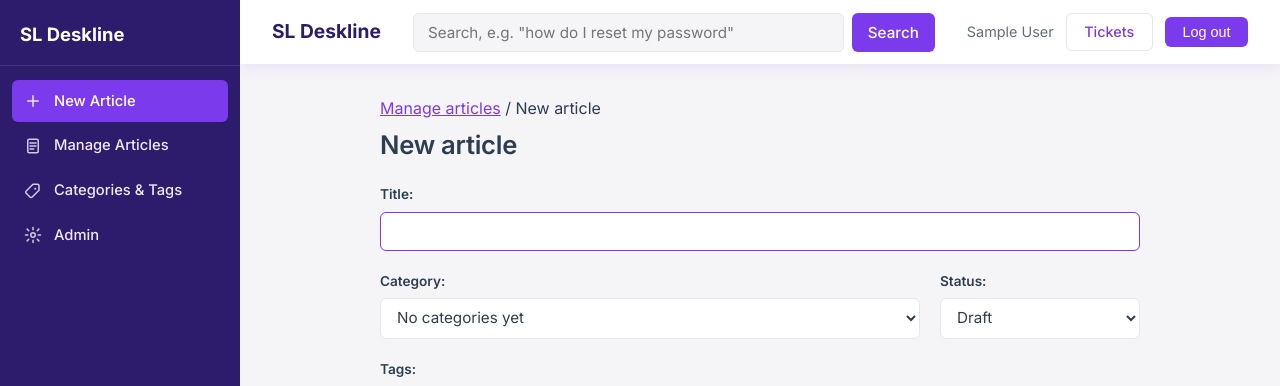
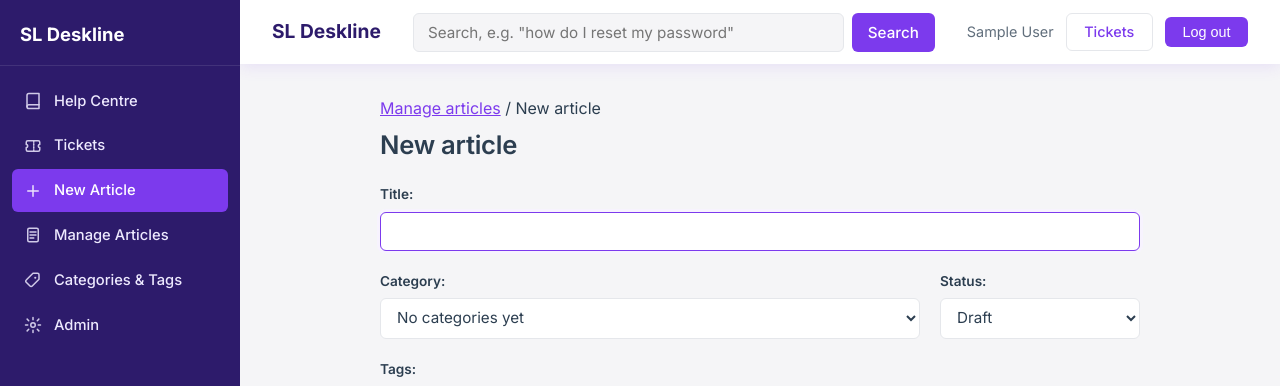
Before and after one commit to SLSoftware-UK/sl-deskline, a Django app: page /articles/new/ in a window 1280 px wide. Shown: the top 386 px of the page. Run offline with Django 5.2, Linux system fonts and the light colour scheme; the visitor is signed in with stand-in values (Sample User, id 1); data comes from the database, SQL or seed files in the repository; data that the repository does not hold is empty; parts of the project's set-up code (start-up, migrations or seed data) failed here and were passed over; some libraries are stand-ins or nearby versions.

Commit message:
Cross-link Help and Tickets from either host
The superuser sidebar had no Tickets link, and on a separate ticket host
nothing led back to the KB: the brand and search both pointed at `/`,
which TicketHostRootRedirectMiddleware bounces to /tickets/ (so a search
typed there silently dropped its query).

- New help_url context processor: HELP_URL (absolute on SITE_URL on a
  ticket host, `/` otherwise).
- Sidebar gains Help Centre and Tickets links.
- Brand and search form use HELP_URL.
- Header button shows Tickets on KB pages, Help on ticket pages.

Co-Authored-By: Claude Opus 5.5 (1M context) <noreply@anthropic.com>

```diff
--- a/backend/kb/context_processors.py
+++ b/backend/kb/context_processors.py
@@ -37,3 +37,21 @@ def tickets_url(request):
     if is_ticket_host(request):
         return {'TICKETS_URL': '/tickets/'}
     return {'TICKETS_URL': settings.TICKET_SITE_URL.rstrip('/') + '/tickets/'}
+
+
+def help_url(request):
+    """The way back from tickets to the help centre — tickets_url's twin.
+
+    The brand link, the search form and the header/sidebar "Help" links
+    all used to be `{% url 'kb:article-list' %}`, i.e. a bare `/`. On a
+    ticket host that path is exactly the one TicketHostRootRedirect-
+    Middleware bounces straight back to /tickets/, so a reader on a
+    separate ticket host had no route to the KB at all (and a search
+    typed there silently landed on the ticket list, query dropped). On
+    a ticket host the link therefore has to be absolute, built on
+    settings.SITE_URL — the help host's canonical origin. Otherwise
+    (including every single-host deployment) a relative `/` is correct.
+    """
+    if is_ticket_host(request):
+        return {'HELP_URL': settings.SITE_URL.rstrip('/') + '/'}
+    return {'HELP_URL': '/'}
--- a/backend/kb/templates/kb/base.html
+++ b/backend/kb/templates/kb/base.html
@@ -39,10 +39,20 @@
   {% endcomment %}
   <div id="sideNavOverlay" class="side-nav-overlay"></div>
   <aside id="sideNav" class="side-nav" aria-label="{{ site_settings.site_name }} authoring menu">
-    <a class="side-nav-brand" href="{% url 'kb:article-list' %}">{{ site_settings.site_name }}</a>
+    <a class="side-nav-brand" href="{{ HELP_URL }}">{{ site_settings.site_name }}</a>
 
     {% with nav=request.resolver_match.url_name %}
     <nav class="side-nav-section">
+      {# HELP_URL / TICKETS_URL rather than {% url %} — each may have to #}
+      {# cross to the other hostname (kb/context_processors.py). #}
+      <a class="side-nav-link{% if nav == 'article-list' %} active{% endif %}" href="{{ HELP_URL }}">
+        <svg viewBox="0 0 24 24" fill="none" stroke="currentColor" stroke-width="2" stroke-linecap="round" stroke-linejoin="round"><path d="M4 19.5A2.5 2.5 0 016.5 17H20"/><path d="M6.5 2H20v20H6.5A2.5 2.5 0 014 19.5v-15A2.5 2.5 0 016.5 2z"/></svg>
+        Help Centre
+      </a>
+      <a class="side-nav-link{% if request.resolver_match.app_name == 'tickets' %} active{% endif %}" href="{{ TICKETS_URL }}">
+        <svg viewBox="0 0 24 24" fill="none" stroke="currentColor" stroke-width="2" stroke-linecap="round" stroke-linejoin="round"><path d="M3 7a2 2 0 012-2h14a2 2 0 012 2v3a2 2 0 000 4v3a2 2 0 01-2 2H5a2 2 0 01-2-2v-3a2 2 0 000-4z"/><line x1="13" y1="5" x2="13" y2="19" stroke-dasharray="2 2"/></svg>
+        Tickets
+      </a>
       <a class="side-nav-link{% if nav == 'article-create' %} active{% endif %}" href="{% url 'kb:article-create' %}">
         <svg viewBox="0 0 24 24" fill="none" stroke="currentColor" stroke-width="2" stroke-linecap="round" stroke-linejoin="round"><line x1="12" y1="5" x2="12" y2="19"/><line x1="5" y1="12" x2="19" y2="12"/></svg>
         New Article
@@ -87,8 +97,8 @@
         <span class="sidebar-toggle-bars" aria-hidden="true"></span>
       </button>
     {% endif %}
-    <a class="brand" href="{% url 'kb:article-list' %}">{% if site_settings.logo %}<img src="{{ site_settings.logo.url }}" alt="{{ site_settings.site_name }}" class="brand-logo">{% else %}{{ site_settings.site_name }}{% endif %}</a>
-    <form class="search-form" action="{% url 'kb:article-list' %}" method="get">
+    <a class="brand" href="{{ HELP_URL }}">{% if site_settings.logo %}<img src="{{ site_settings.logo.url }}" alt="{{ site_settings.site_name }}" class="brand-logo">{% else %}{{ site_settings.site_name }}{% endif %}</a>
+    <form class="search-form" action="{{ HELP_URL }}" method="get">
       <input type="search" name="q" placeholder="Search, e.g. &quot;how do I reset my password&quot;" value="{{ query|default:'' }}">
       <button type="submit">Search</button>
     </form>
@@ -138,8 +148,11 @@
       {# TICKETS_URL, not {% url 'tickets:list' %} — reverse() only ever #}
       {# yields a path, so it cannot cross from a help host to a separate #}
       {# ticket host. #}
-      {# See kb/context_processors.py::tickets_url. #}
-      <a class="btn-nav btn-nav-secondary" href="{{ TICKETS_URL }}">Tickets</a>
+      {# See kb/context_processors.py::tickets_url. On ticket pages the #}
+      {# button flips to Help instead — the desk's own tabs are already #}
+      {# on screen, and HELP_URL is absolute on a ticket host, whose `/` #}
+      {# would bounce back to /tickets/ (context_processors.help_url). #}
+      {% if request.resolver_match.app_name == 'tickets' %}<a class="btn-nav btn-nav-secondary" href="{{ HELP_URL }}">Help</a>{% else %}<a class="btn-nav btn-nav-secondary" href="{{ TICKETS_URL }}">Tickets</a>{% endif %}
       <form class="nav-auth-logout-form" method="post" action="{% url 'accounts:logout' %}">
         {% csrf_token %}
         <button type="submit" class="btn-nav">Log out</button>
@@ -148,7 +161,7 @@
     {% else %}
     <div class="nav-auth">
       <span class="nav-username">{{ request.user.get_full_name|default:request.user.username }}</span>
-      <a class="btn-nav btn-nav-secondary" href="{{ TICKETS_URL }}">Tickets</a>
+      {% if request.resolver_match.app_name == 'tickets' %}<a class="btn-nav btn-nav-secondary" href="{{ HELP_URL }}">Help</a>{% else %}<a class="btn-nav btn-nav-secondary" href="{{ TICKETS_URL }}">Tickets</a>{% endif %}
       <form class="nav-auth-logout-form" method="post" action="{% url 'accounts:logout' %}">
         {% csrf_token %}
         <button type="submit" class="btn-nav">Log out</button>
--- a/backend/support_core/settings.py
+++ b/backend/support_core/settings.py
@@ -220,8 +220,12 @@ TEMPLATES = [
                 #   tickets_url: the header's "Tickets" link, which must
                 #                cross to the ticket host when the page
                 #                is being served on the help host.
+                #   help_url:    its twin — the way back to the KB from
+                #                a ticket host, whose bare `/` redirects
+                #                to /tickets/.
                 'kb.context_processors.site_url',
                 'kb.context_processors.tickets_url',
+                'kb.context_processors.help_url',
                 #   user_organisations: the signed-in customer's
                 #                organisations, shown next to their name
                 #                in the header.
--- a/llms.txt
+++ b/llms.txt
@@ -79,7 +79,7 @@ Operators create organisations and memberships in Django Admin (Membership inlin
 
 ## Two hostnames, one service, one session
 
-The help centre and the ticket desk can share one hostname (the desk at `/tickets/`) or be given one each (e.g. `help.example.com` and `support.example.com`) pointing at this same service, which serves the identical URL space on both. The only host-based routing is `support_core/host_middleware.py`, which redirects a bare `/` on a host listed in `TICKET_HOSTS` to `/tickets/`. `kb/context_processors.py::tickets_url` uses the same `is_ticket_host()` helper to decide whether the header's "Tickets" link and an article's "Raise a ticket" CTA are relative paths or absolute URLs built on `TICKET_SITE_URL` (which defaults to `SITE_URL`, and is also used for ticket links in outbound email).
+The help centre and the ticket desk can share one hostname (the desk at `/tickets/`) or be given one each (e.g. `help.example.com` and `support.example.com`) pointing at this same service, which serves the identical URL space on both. The only host-based routing is `support_core/host_middleware.py`, which redirects a bare `/` on a host listed in `TICKET_HOSTS` to `/tickets/`. `kb/context_processors.py::tickets_url` uses the same `is_ticket_host()` helper to decide whether the header's "Tickets" link and an article's "Raise a ticket" CTA are relative paths or absolute URLs built on `TICKET_SITE_URL` (which defaults to `SITE_URL`, and is also used for ticket links in outbound email). Its twin `kb/context_processors.py::help_url` supplies `HELP_URL` (absolute on `SITE_URL` on a ticket host, `/` otherwise) for the brand, search form, sidebar Help Centre link and header Help button, since a relative `/` on a ticket host would bounce back to `/tickets/`. The header button shows Tickets on KB pages and Help on ticket pages; the superuser sidebar always links both.
 
 With two hosts, set `SESSION_COOKIE_DOMAIN` to the parent domain (e.g. `.example.com`) so a visitor recognised on one host is recognised on the other. The cookie name is fixed as `SESSION_COOKIE_NAME = 'deskline_sessionid'`, never plain `sessionid`: a parent-domain cookie is sent to every sibling host, where a second Django app's `sessionid` would collide with it. Leave `SESSION_COOKIE_DOMAIN` blank for a single host and locally (a browser will not set a parent-domain cookie on `localhost`, and login fails silently).
 
```
Also changed, not shown: backend/kb/tests.py (+70 -4 lines).
